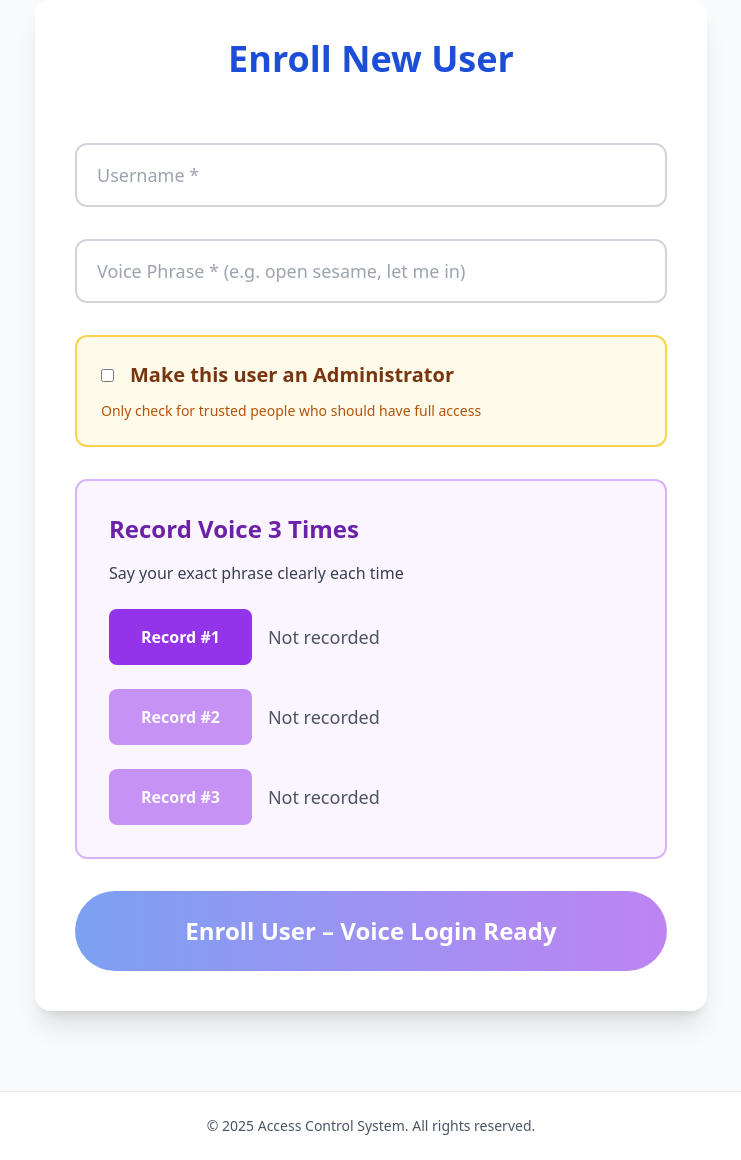
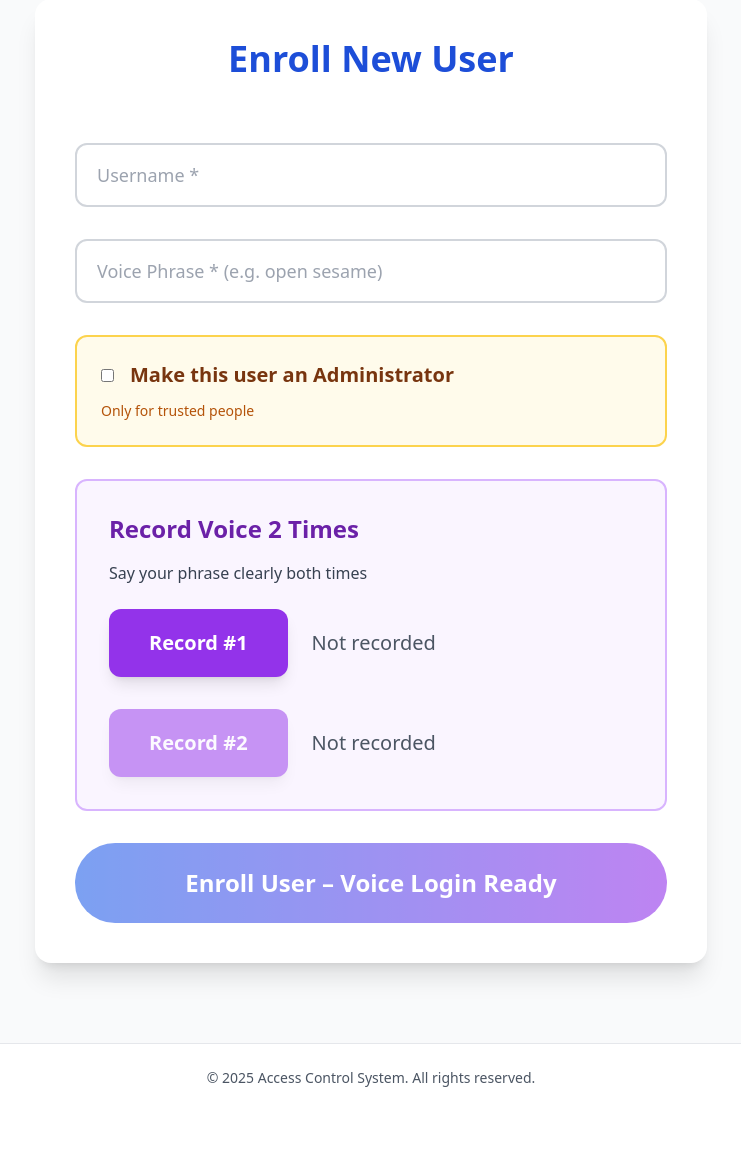
Before and after one commit to KRD66/access_management, a Django app: page /users/enroll/ in a window 1280 px wide. Shown: the part 137-1297 px from the top of the page, without its empty margins (269-1010 px from the left). After the commit the page ends 1224 px from the top, so only its background shows below. Run offline with Django 5.2, Linux system fonts and the light colour scheme; a user stored in the database is signed in; some libraries are stand-ins or nearby versions.

Commit message:
enroll form modified to two recordings

```diff
--- a/users/templates/users/enroll.html
+++ b/users/templates/users/enroll.html
@@ -3,10 +3,9 @@
 <div class="max-w-2xl mx-auto bg-white rounded-2xl shadow-xl p-10 mt-10">
     <h1 class="text-4xl font-bold text-center text-blue-700 mb-8">Enroll New User</h1>
 
-    <!-- Show access denied if not admin and admin already exists -->
     {% if not user.is_authenticated %}
         <div class="bg-red-100 border border-red-300 text-red-700 p-6 rounded-xl text-center mb-8">
-            <p class="text-xl font-bold">You must be logged in as admin to enroll users.</p>
+            <p class="text-xl font-bold">Login required</p>
             <a href="/users/login/" class="text-blue-600 underline mt-4 inline-block">Go to Voice Login</a>
         </div>
     {% elif not user.is_staff and user_exists %}
@@ -27,59 +26,57 @@
     <form method="post" class="space-y-8">
         {% csrf_token %}
 
-        <input type="text" name="username" required placeholder="Username *" class="w-full px-5 py-4 border-2 border-gray-300 rounded-xl text-lg focus:border-blue-500 focus:outline-none">
+        <input type="text" name="username" required placeholder="Username *" class="w-full px-5 py-4 border-2 border-gray-300 rounded-xl text-lg focus:border-blue-500">
 
-        <input type="text" name="voice_phrase" required placeholder="Voice Phrase * (e.g. open sesame, let me in)" class="w-full px-5 py-4 border-2 border-gray-300 rounded-xl text-lg focus:border-blue-500 focus:outline-none">
+        <input type="text" name="voice_phrase" required placeholder="Voice Phrase * (e.g. open sesame)" class="w-full px-5 py-4 border-2 border-gray-300 rounded-xl text-lg focus:border-blue-500">
 
-        <!-- Make Admin Checkbox -->
+        <!-- Admin Checkbox -->
         <div class="bg-amber-50 border-2 border-amber-300 rounded-xl p-6">
             <label class="flex items-center gap-4 cursor-pointer">
                 <input type="checkbox" name="make_admin" class="checkbox checkbox-lg checkbox-primary">
                 <span class="text-xl font-bold text-amber-900">Make this user an Administrator</span>
             </label>
             <p class="text-sm text-amber-700 mt-3">
-                {% if not user.is_staff %}
-                    Check this to become the first admin (required for first user)
-                {% else %}
-                    Only check for trusted people who should have full access
-                {% endif %}
+                {% if not user.is_staff %}Check to become the first admin{% else %}Only for trusted people{% endif %}
             </p>
         </div>
 
+        <!-- RECORD VOICE 2 TIMES ONLY -->
         <div class="bg-purple-50 p-8 rounded-xl border-2 border-purple-300">
-            <h3 class="text-2xl font-bold text-purple-800 mb-4">Record Voice 3 Times</h3>
-            <p class="text-gray-700 mb-6">Say your exact phrase clearly each time</p>
+            <h3 class="text-2xl font-bold text-purple-800 mb-4">Record Voice 2 Times</h3>
+            <p class="text-gray-700 mb-6">Say your phrase clearly both times</p>
 
-            <div class="space-y-6">
-                <div class="flex items-center gap-4">
-                    <button type="button" id="rec1" class="rec-btn bg-purple-600 hover:bg-purple-700 text-white font-bold py-4 px-8 rounded-lg transition">Record #1</button>
-                    <span id="s1" class="text-lg font-medium text-gray-600">Not recorded</span>
+            <div class="space-y-8">
+                <div class="flex items-center gap-6">
+                    <button type="button" id="rec1" class="rec-btn bg-purple-600 hover:bg-purple-700 text-white font-bold py-5 px-10 rounded-xl text-xl transition shadow-lg">
+                        Record #1
+                    </button>
+                    <span id="s1" class="text-xl font-medium text-gray-600">Not recorded</span>
                 </div>
-                <div class="flex items-center gap-4">
-                    <button type="button" id="rec2" class="rec-btn bg-purple-600 hover:bg-purple-700 text-white font-bold py-4 px-8 rounded-lg transition opacity-50" disabled>Record #2</button>
-                    <span id="s2" class="text-lg font-medium text-gray-600">Not recorded</span>
-                </div>
-                <div class="flex items-center gap-4">
-                    <button type="button" id="rec3" class="rec-btn bg-purple-600 hover:bg-purple-700 text-white font-bold py-4 px-8 rounded-lg transition opacity-50" disabled>Record #3</button>
-                    <span id="s3" class="text-lg font-medium text-gray-600">Not recorded</span>
+
+                <div class="flex items-center gap-6">
+                    <button type="button" id="rec2" class="rec-btn bg-purple-600 hover:bg-purple-700 text-white font-bold py-5 px-10 rounded-xl text-xl transition shadow-lg opacity-50" disabled>
+                        Record #2
+                    </button>
+                    <span id="s2" class="text-xl font-medium text-gray-600">Not recorded</span>
                 </div>
             </div>
         </div>
 
-        <button type="submit" id="submit" disabled class="w-full bg-gradient-to-r from-blue-600 to-purple-600 text-white font-bold text-2xl py-6 rounded-full hover:scale-105 transition duration-300 opacity-60 cursor-not-allowed">
+        <button type="submit" id="submit" disabled class="w-full bg-gradient-to-r from-blue-600 to-purple-600 text-white font-bold text-2xl py-6 rounded-full opacity-60 cursor-not-allowed transition">
             Enroll User – Voice Login Ready
         </button>
     </form>
 
-    <!-- Hidden inputs for voice data -->
+    <!-- Hidden fields -->
     <input type="hidden" name="voiceprint1" id="voiceprint1">
     <input type="hidden" name="voiceprint2" id="voiceprint2">
-    <input type="hidden" name="voiceprint3" id="voiceprint3">
+    <!-- voiceprint3 removed forever -->
 
     <script>
         let count = 0;
-        const status = [document.getElementById('s1'), document.getElementById('s2'), document.getElementById('s3')];
-        const inputs = [document.getElementById('voiceprint1'), document.getElementById('voiceprint2'), document.getElementById('voiceprint3')];
+        const status = [document.getElementById('s1'), document.getElementById('s2')];
+        const inputs = [document.getElementById('voiceprint1'), document.getElementById('voiceprint2')];
         const submitBtn = document.getElementById('submit');
 
         document.querySelectorAll('.rec-btn').forEach((btn, i) => {
@@ -96,20 +93,20 @@
                         reader.onload = () => {
                             inputs[i].value = reader.result;
                             status[i].textContent = "Done";
-                            status[i].className = "text-xl font-bold text-green-600";
+                            status[i].className = "text-2xl font-bold text-green-600";
                             count++;
 
                             // Enable next button
-                            if (count < 2) {  // Now only 2 recordings needed
-                                document.querySelectorAll('.rec-btn')[count].disabled = false;
-                                document.querySelectorAll('.rec-btn')[count].classList.remove('opacity-50');
+                            if (count === 1) {
+                                document.getElementById('rec2').disabled = false;
+                                document.getElementById('rec2').classList.remove('opacity-50');
                             }
 
                             // Enable submit after 2 recordings
-                            if (count >= 2) {
+                            if (count === 2) {
                                 submitBtn.disabled = false;
                                 submitBtn.classList.remove('opacity-60', 'cursor-not-allowed');
-                                submitBtn.classList.add('hover:shadow-2xl', 'cursor-pointer');
+                                submitBtn.classList.add('hover:shadow-2xl', 'cursor-pointer', 'hover:scale-105');
                             }
                         };
                         reader.readAsDataURL(blob);
@@ -128,7 +125,7 @@
 
                 } catch (err) {
                     status[i].textContent = "Mic blocked!";
-                    status[i].className = "text-xl font-bold text-red-600";
+                    status[i].className = "text-2xl font-bold text-red-600";
                 }
             });
         });
```
